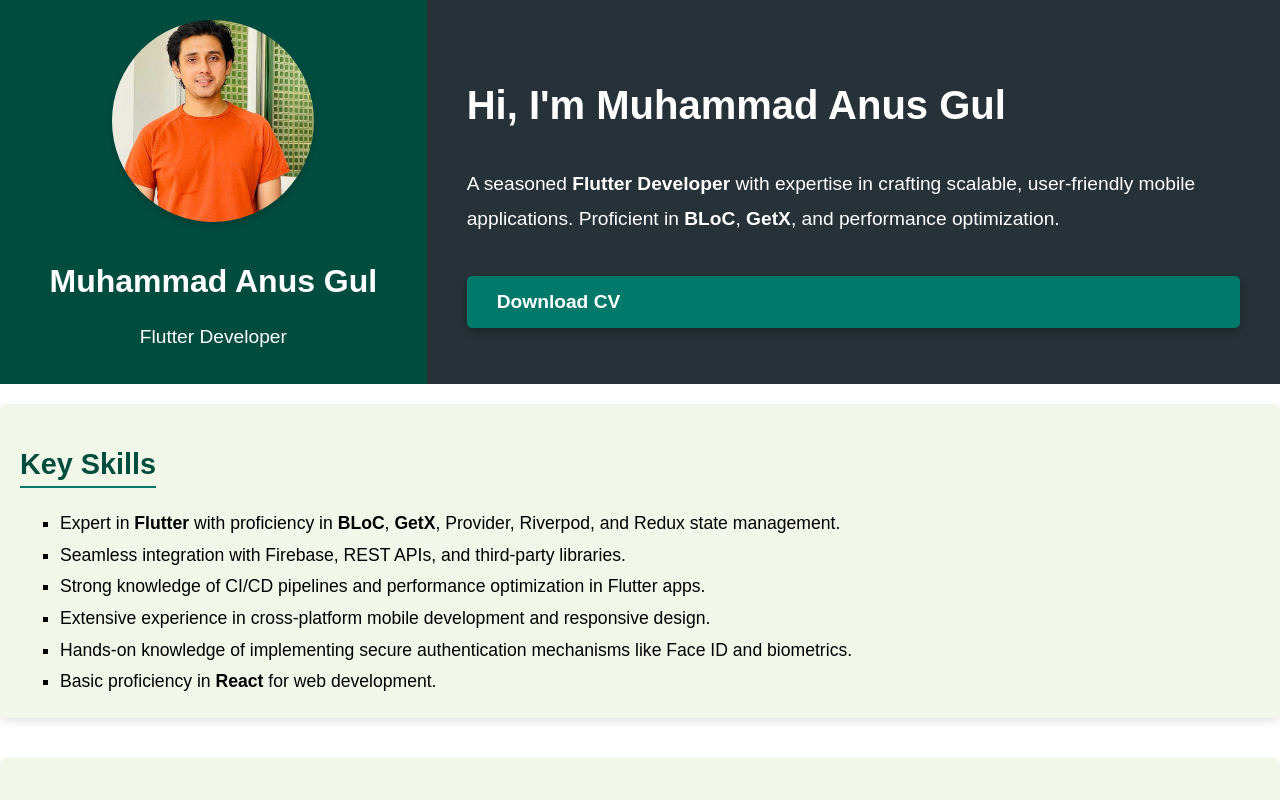
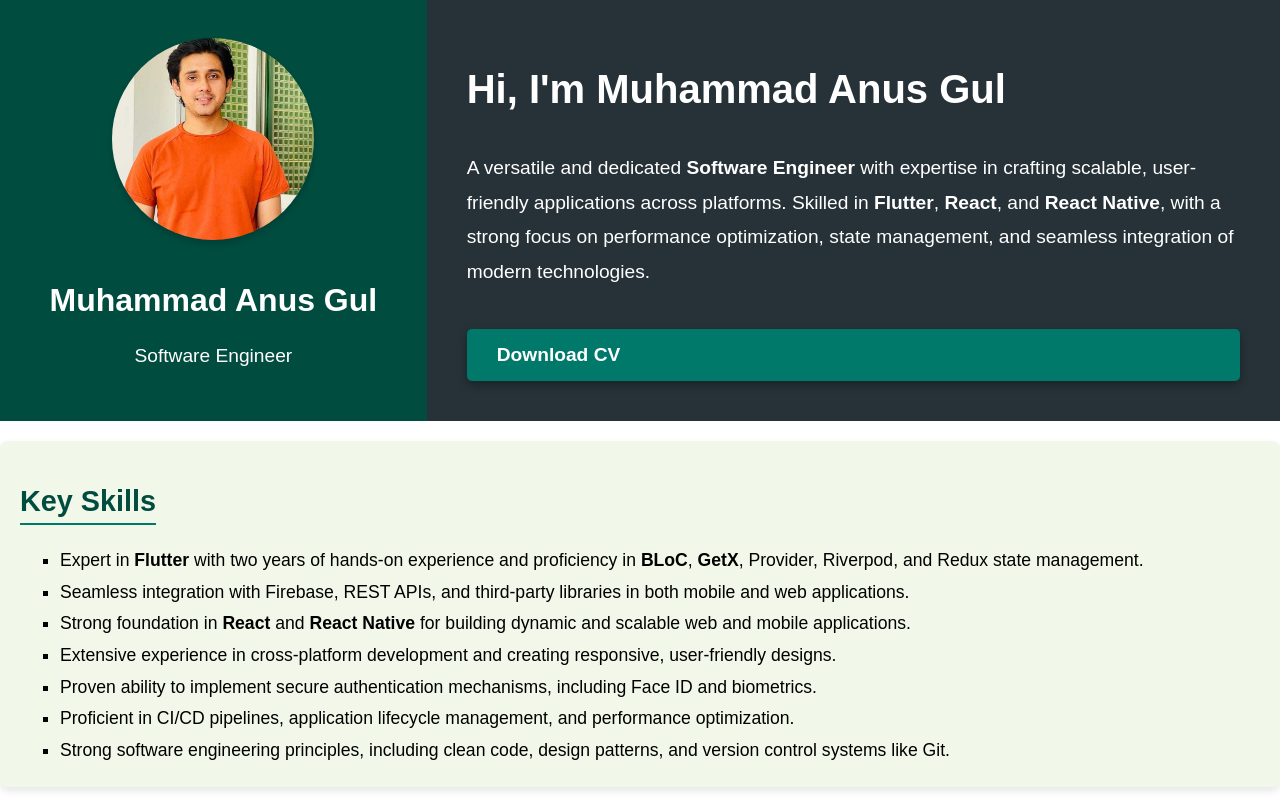
Before and after one commit to AnssGul/my_porfolio_Gul, a React (Create React App) app: page / in a window 1280 px wide. Shown: the top 800 px of the page. Built offline with nearby package versions, Linux system fonts and the light colour scheme.

Commit message:
update ui details

```diff
--- a/src/pages/home.js
+++ b/src/pages/home.js
@@ -38,7 +38,7 @@ const Home = () => {
                 <h1 style={{ fontSize: '2em', fontWeight: 'bold', marginBottom: '10px' }}>
                     Muhammad Anus Gul
                 </h1>
-                <h2 style={{ fontSize: '1.2em', fontWeight: 'lighter' }}>Flutter Developer</h2>
+                <h2 style={{ fontSize: '1.2em', fontWeight: 'lighter' }}>Software Engineer</h2>
             </div>
 
             {/* Right Section */}
@@ -56,8 +56,9 @@ const Home = () => {
                     Hi, I'm Muhammad Anus Gul
                 </h1>
                 <p style={{ fontSize: '1.2em', lineHeight: '1.8', marginBottom: '40px' }}>
-                    A seasoned <strong>Flutter Developer</strong> with expertise in crafting scalable, user-friendly mobile applications. Proficient in <strong>BLoC</strong>, <strong>GetX</strong>, and performance optimization.
+                    A versatile and dedicated <strong>Software Engineer</strong> with expertise in crafting scalable, user-friendly applications across platforms. Skilled in <strong>Flutter</strong>, <strong>React</strong>, and <strong>React Native</strong>, with a strong focus on performance optimization, state management, and seamless integration of modern technologies.
                 </p>
+
                 <a
                     href="/Anus_Gul_CV.pdf"
                     download="Anus_Gul_CV.pdf"
@@ -105,12 +106,14 @@ const Home = () => {
                     fontSize: '1.1em',
                     lineHeight: '1.8',
                 }}>
-                    <li>Expert in <strong>Flutter</strong> with proficiency in <strong>BLoC</strong>, <strong>GetX</strong>, Provider, Riverpod, and Redux state management.</li>
-                    <li>Seamless integration with Firebase, REST APIs, and third-party libraries.</li>
-                    <li>Strong knowledge of CI/CD pipelines and performance optimization in Flutter apps.</li>
-                    <li>Extensive experience in cross-platform mobile development and responsive design.</li>
-                    <li>Hands-on knowledge of implementing secure authentication mechanisms like Face ID and biometrics.</li>
-                    <li>Basic proficiency in <strong>React</strong> for web development.</li>
+                    <li>Expert in <strong>Flutter</strong> with two years of hands-on experience and proficiency in <strong>BLoC</strong>, <strong>GetX</strong>, Provider, Riverpod, and Redux state management.</li>
+                    <li>Seamless integration with Firebase, REST APIs, and third-party libraries in both mobile and web applications.</li>
+                    <li>Strong foundation in <strong>React</strong> and <strong>React Native</strong> for building dynamic and scalable web and mobile applications.</li>
+                    <li>Extensive experience in cross-platform development and creating responsive, user-friendly designs.</li>
+                    <li>Proven ability to implement secure authentication mechanisms, including Face ID and biometrics.</li>
+                    <li>Proficient in CI/CD pipelines, application lifecycle management, and performance optimization.</li>
+                    <li>Strong software engineering principles, including clean code, design patterns, and version control systems like Git.</li>
+
                 </ul>
             </section>
 
@@ -187,224 +190,3 @@ const Home = () => {
 };
 
 export default Home;
-
-
-// import React from 'react';
-// import { useNavigate } from 'react-router-dom';
-
-// const Home = () => {
-//     const navigate = useNavigate();
-
-//     return (
-//         <div style={{
-//             display: 'flex',
-//             flexDirection: 'row',
-//             height: '100vh',
-//             fontFamily: 'Arial, sans-serif',
-//             flexWrap: 'wrap',
-//         }}>
-//             {/* Left Section */}
-//             <div style={{
-//                 flex: 1,
-//                 backgroundColor: '#FF5722',
-//                 display: 'flex',
-//                 flexDirection: 'column',
-//                 justifyContent: 'center',
-//                 alignItems: 'center',
-//                 color: '#FFFFFF',
-//                 padding: '20px',
-//                 minWidth: '300px',
-//             }}>
-//                 <img
-//                     src="/profile.jpg"
-//                     alt="Muhammad Anus Gul"
-//                     style={{
-//                         width: '202px',
-//                         height: '202px',
-//                         borderRadius: '50%',
-//                         marginBottom: '20px',
-//                         boxShadow: '0 4px 8px rgba(0, 0, 0, 0.2)',
-//                     }}
-//                 />
-//                 <h1 style={{ fontSize: '2em', fontWeight: 'bold', marginBottom: '10px' }}>
-//                     Muhammad Anus Gul
-//                 </h1>
-//                 <h2 style={{ fontSize: '1.2em', fontWeight: 'lighter' }}>Flutter Developer</h2>
-//             </div>
-
-//             {/* Right Section */}
-//             <div style={{
-//                 flex: 2,
-//                 backgroundColor: '#1A1A1A',
-//                 color: '#FFFFFF',
-//                 display: 'flex',
-//                 flexDirection: 'column',
-//                 justifyContent: 'center',
-//                 padding: '40px',
-//                 minWidth: '300px',
-//             }}>
-//                 <h1 style={{ fontSize: '2.5em', fontWeight: 'bold', marginBottom: '20px' }}>
-//                     Hi, I'm Muhammad Anus Gul
-//                 </h1>
-//                 <p style={{ fontSize: '1.2em', lineHeight: '1.8', marginBottom: '40px' }}>
-//                     A seasoned <strong>Flutter Developer</strong> with expertise in crafting scalable, user-friendly mobile applications. Proficient in <strong>BLoC</strong>, <strong>GetX</strong>, and performance optimization.
-//                 </p>
-//                 <a
-//                     href="/Anus_Gul_CV.pdf"
-//                     download="Anus_Gul_CV.pdf"
-//                     style={{
-//                         display: 'inline-block',
-//                         padding: '15px 30px',
-//                         backgroundColor: '#FF5722',
-//                         color: '#FFFFFF',
-//                         textDecoration: 'none',
-//                         borderRadius: '5px',
-//                         fontSize: '1.2em',
-//                         fontWeight: 'bold',
-//                         boxShadow: '0 4px 8px rgba(0, 0, 0, 0.3)',
-//                     }}
-//                 >
-//                     Download CV
-//                 </a>
-//             </div>
-
-//             {/* Skills Highlights Section */}
-//             <section style={{
-//                 backgroundColor: '#f9f9f9',
-//                 padding: '20px',
-//                 borderRadius: '8px',
-//                 margin: '20px 0',
-//                 boxShadow: '0 4px 8px rgba(0, 0, 0, 0.1)',
-//                 width: '100%',
-//             }}>
-//                 <h2 style={{
-//                     fontSize: '1.8em',
-//                     marginBottom: '20px',
-//                     color: '#333',
-//                     borderBottom: '2px solid #0078D7',
-//                     display: 'inline-block',
-//                     paddingBottom: '5px',
-//                 }}>
-//                     Key Skills
-//                 </h2>
-//                 <ul style={{
-//                     textAlign: 'left',
-//                     margin: '0 auto',
-//                     maxWidth: '100%',
-//                     listStyleType: 'square',
-//                     alignItems: "start",
-//                     fontSize: '1.1em',
-//                     lineHeight: '1.8',
-//                 }}>
-//                     <li>Expert in <strong>Flutter</strong> with proficiency in <strong>BLoC</strong>, <strong>GetX</strong>, Provider, Riverpod, and Redux state management.</li>
-//                     <li>Seamless integration with Firebase, REST APIs, and third-party libraries.</li>
-//                     <li>Strong knowledge of CI/CD pipelines and performance optimization in Flutter apps.</li>
-//                     <li>Extensive experience in cross-platform mobile development and responsive design.</li>
-//                     <li>Hands-on knowledge of implementing secure authentication mechanisms like Face ID and biometrics.</li>
-//                     <li>Basic proficiency in <strong>React</strong> for web development.</li>
-//                 </ul>
-//             </section>
-
-//             {/* Projects Section */}
-//             <section style={{
-//                 margin: '20px 0',
-//                 backgroundColor: '#f9f9f9',
-//                 padding: '20px',
-//                 borderRadius: '8px',
-//                 boxShadow: '0 4px 8px rgba(0, 0, 0, 0.1)',
-//                 width: '100%', // Ensure it takes full width on smaller screens
-//             }}>
-//                 <h2 style={{
-//                     fontSize: '1.8em',
-//                     marginBottom: '20px',
-//                     color: '#333',
-//                     borderBottom: '2px solid #0078D7',
-//                     display: 'inline-block',
-//                     paddingBottom: '5px',
-//                 }}>
-//                     Live Projects
-//                 </h2>
-//                 <ul style={{
-//                     textAlign: 'left',
-//                     margin: '0 auto',
-//                     maxWidth: '100%',
-//                     lineHeight: '1.8',
-//                     fontSize: '1.1em',
-//                 }}>
-//                     <li>
-//                         <strong>Wineish App</strong>
-//                         - <a href="https://play.google.com/store/apps/details?id=com.wineish.app&pcampaignid=web_share"
-//                             target="_blank" rel="noopener noreferrer" style={{ color: '#0078D7' }}>
-//                             Google Play Store
-//                         </a>
-//                     </li>
-//                     <li>
-//                         <strong>Read Maududi</strong>
-//                         - <a href="https://apps.apple.com/us/app/read-maududi/id6711342459"
-//                             target="_blank" rel="noopener noreferrer" style={{ color: '#0078D7' }}>
-//                             Apple App Store
-//                         </a>
-//                     </li>
-//                     <li>
-//                         <strong>Quraan e Mubeen App</strong>
-//                         - <a href="https://play.google.com/store/apps/details?id=com.quraanemubeen.app&pcampaignid=web_share"
-//                             target="_blank" rel="noopener noreferrer" style={{ color: '#0078D7' }}>
-//                             Google Play Store
-//                         </a>
-//                     </li>
-//                     <li>
-//                         <strong>iPassenger App</strong>
-//                         - <a href="https://play.google.com/store/apps/details?id=com.ustf.ipassengerapp"
-//                             target="_blank" rel="noopener noreferrer" style={{ color: '#0078D7' }}>
-//                             Google Play Store
-//                         </a>
-//                     </li>
-//                     <li>
-//                         <strong>Side of the Roads</strong>
-//                         - <a href="https://play.google.com/store/apps/details?id=com.sideoftheroads.android"
-//                             target="_blank" rel="noopener noreferrer" style={{ color: '#0078D7' }}>
-//                             Google Play Store
-//                         </a>
-//                     </li>
-//                 </ul>
-//             </section>
-
-//             {/* Contact Section */}
-//             <section style={{
-//                 backgroundColor: '#f9f9f9',
-//                 padding: '20px',
-//                 borderRadius: '8px',
-//                 margin: '20px 0',
-//                 boxShadow: '0 4px 8px rgba(0, 0, 0, 0.1)',
-//                 width: '100%', // Ensure it takes full width on smaller screens
-//             }}>
-//                 <h2 style={{
-//                     fontSize: '1.8em',
-//                     marginBottom: '20px',
-//                     color: '#333',
-//                     borderBottom: '2px solid #0078D7',
-//                     display: 'inline-block',
-//                     paddingBottom: '5px',
-//                 }}>
-//                     Contact Me
-//                 </h2>
-//                 <ul style={{
-//                     listStyleType: 'none',
-//                     padding: 0,
-//                     textAlign: 'left',
-//                     margin: '0 auto',
-//                     maxWidth: '100%',
-//                     fontSize: '1.1em',
-//                 }}>
-//                     <li><strong>Email:</strong> <a href="mailto:muhammadanss.0554@gmail.com" style={{ color: '#0078D7' }}>muhammadanss.0554@gmail.com</a></li>
-//                     <li><strong>Phone:</strong> <a href="tel:+923023275555" style={{ color: '#0078D7' }}>+92 302 3275555</a></li>
-//                     <li><strong>LinkedIn:</strong> <a href="https://www.linkedin.com/in/muhammadanusgul" target="_blank" rel="noopener noreferrer" style={{ color: '#0078D7' }}>muhammadanusgul</a></li>
-//                     <li><strong>GitHub:</strong> <a href="https://github.com/AnssGul" target="_blank" rel="noopener noreferrer" style={{ color: '#0078D7' }}>AnssGul</a></li>
-//                     <li><strong>WakaTime:</strong> <a href="https://wakatime.com/@Anusgul" target="_blank" rel="noopener noreferrer" style={{ color: '#0078D7' }}>Anusgul</a></li>
-//                 </ul>
-//             </section>
-//         </div>
-//     );
-// };
-
-// export default Home;
```
